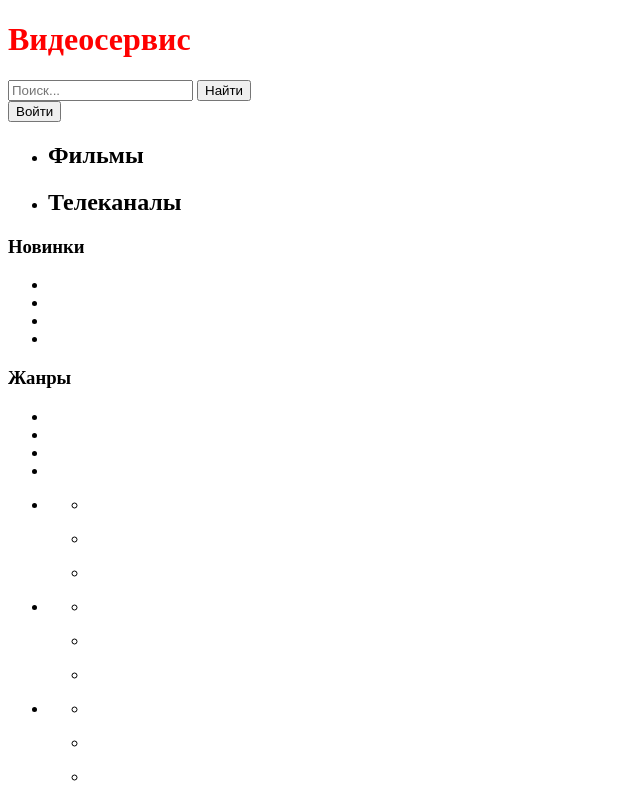
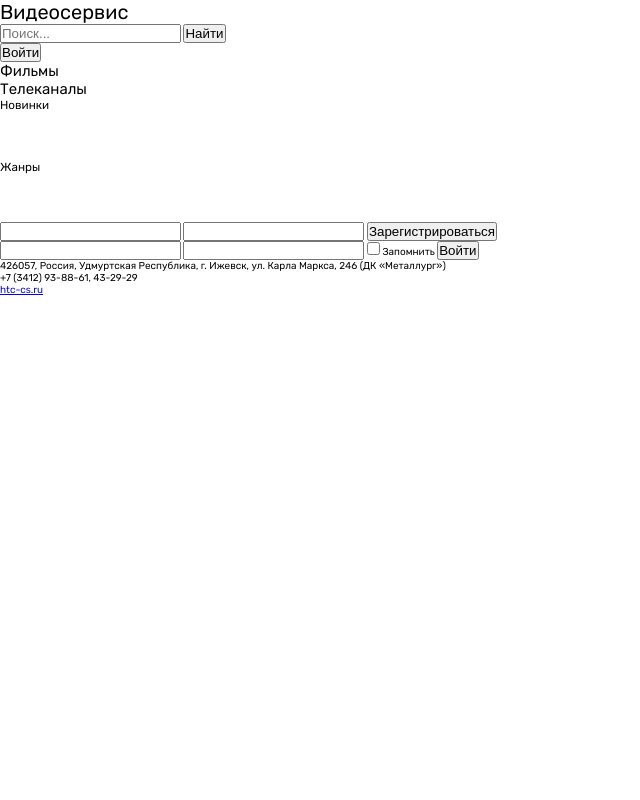
Before and after one commit to Ronic404/htc-cs-tv-schedule, a website built with webpack: page src/index.html in a window 1280 px wide. Shown: the top 800 px of the page, without its empty margins (0-640 px from the left). Built offline with nearby package versions, Linux system fonts and the light colour scheme.

Commit message:
feat: add fonts

```diff
--- /dev/null
+++ b/src/scss/base/_base.scss
@@ -0,0 +1,18 @@
+html {
+  font-size: 10px;
+  font-family: 'Rubik', sans-serif;
+}
+
+* {
+  margin: 0;
+  padding: 0;
+  font-weight: 400;
+}
+
+.wrapper {
+  max-width: 100%;
+}
+
+ul {
+  list-style: none;
+}
--- /dev/null
+++ b/src/scss/base/_fonts.scss
@@ -0,0 +1,11 @@
+@font-face {
+  font-family: 'Rubik';
+  src: url(./fonts/Rubik-Regular.ttf);
+  font-weight: 400;
+}
+
+@font-face {
+  font-family: 'Rubik';
+  src: url(./fonts/Rubik-Medium.ttf);
+  font-weight: 500;
+}
--- a/src/style.scss
+++ b/src/style.scss
@@ -1,3 +1,4 @@
-h1 {
-  color: red;
-}
+@import './scss/base/base';
+@import './scss/base/fonts';
+
+@import './scss/abstracts/variables';
--- a/webpack.config.js
+++ b/webpack.config.js
@@ -35,6 +35,10 @@ module.exports = {
         test: /\.scss$/,
         use: [MiniCssExtractPlugin.loader, 'css-loader', 'sass-loader'],
       },
+      {
+        test: /\.(woff|woff2|eot|ttf|otf)$/,
+        use: 'file-loader',
+      },
     ],
   },
 };
```
Also changed, not shown: src/fonts/Rubik-Medium.ttf (added), src/fonts/Rubik-Regular.ttf (added), src/scss/abstracts/_variables.scss (added).
